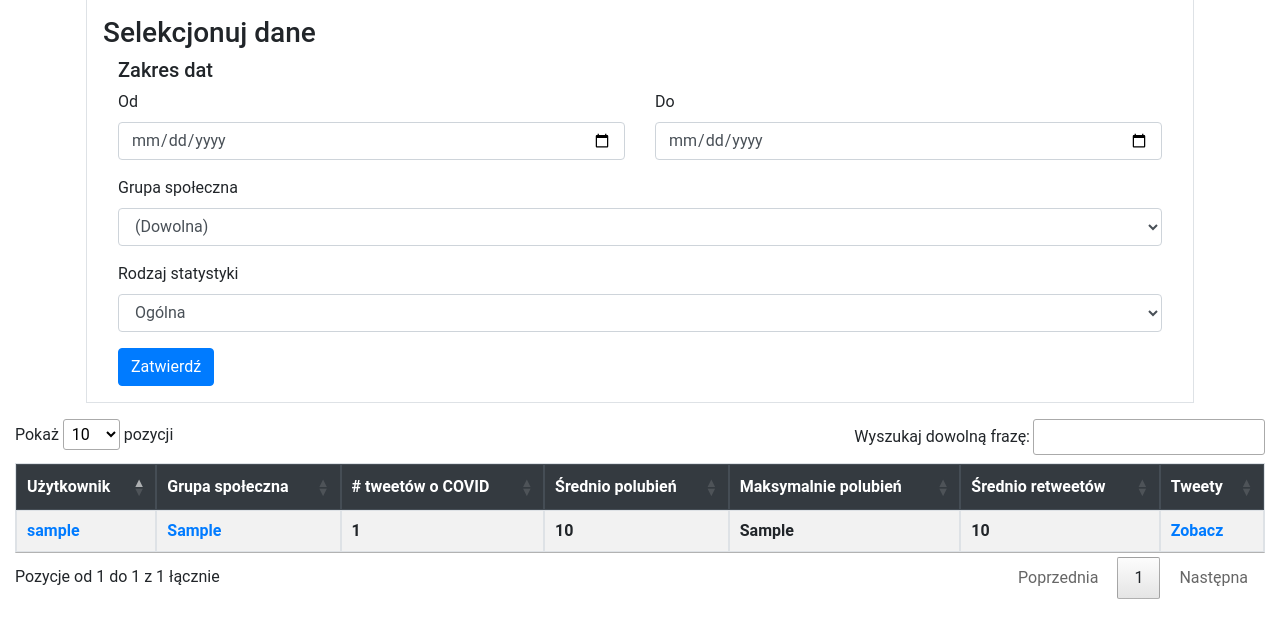
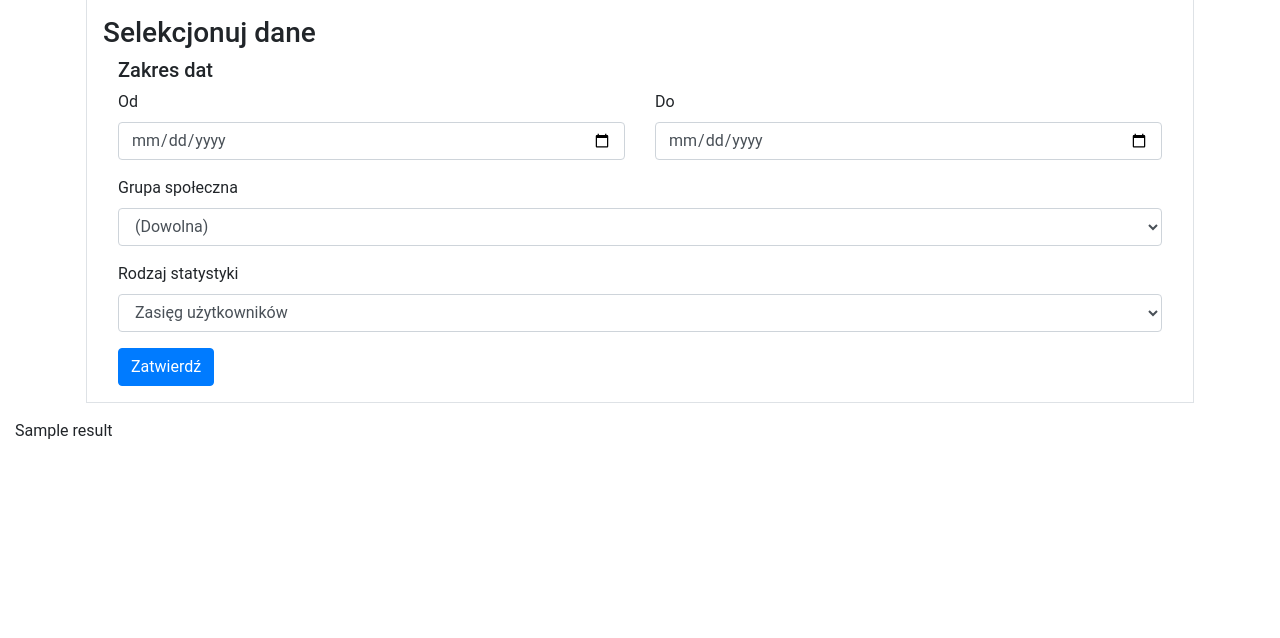
Before and after one commit to JakubRaban/covid-tweet-analysis, a Flask app: template templates/homepage.html in a window 1280 px wide. Shown: the part 73-711 px from the top of the page. Run offline with Flask 2, Linux system fonts and the light colour scheme; the template is opened without the code that fills it: most values are stand-ins (such as "Sample title", 1, 10 or a date in 2020); lists and menus that the app fills with data are empty; some libraries are stand-ins or nearby versions.

Commit message:
Wow, sth worked

```diff
--- a/main.py
+++ b/main.py
@@ -1,14 +1,50 @@
+from datetime import date
+from typing import Optional
+
 import requests
 from flask import Flask, render_template, g, request
 from pymongo import MongoClient
 
 from analyses.most_tweets_per_user import MostTweetsPerUser
 from analyses.range_analysis import RangeAnalysis
-from analyses.sample import SampleAnalysis
 from analyses.tweets_per_day_trend import TweetsPerDayTrend
 from data_source import TweetSource
 
 app = Flask(__name__)
+
+analyses = {
+    "user-range": RangeAnalysis,
+    "most-tweet-count": MostTweetsPerUser
+}
+
+user_groups = {
+    "politicians": ["Inni_Politycy", "KO", "Konfederacja", "Lewica", "PIS", "PSL_Kukiz"],
+    "influencers": ["Influencerzy"],
+    "doctors": ["Lekarze"],
+    "journalists": ["Dziennikarze"],
+}
+
+
+def dates_to_mongo_filter(from_date: str, to_date: str):
+    date_filter_dict = {}
+    if from_date:
+        date_filter_dict['$gte'] = date.fromisoformat(f"{from_date}T")
+    if to_date:
+        date_filter_dict['$lte'] = date.fromisoformat(f"{to_date}T")
+    return [
+        {
+            "$addFields": {
+                "created_at": {
+                    "$toDate": "$created_at"
+                }
+            }
+        },
+        {
+            "$match": {
+                "created_at": date_filter_dict
+            }
+        }
+    ] if date_filter_dict else []
 
 
 def g_factory(g):
@@ -49,6 +85,16 @@ def get_embeddable_tweet_html_by_id(tweet_id):
     return r.json()["html"]
 
 
+def run_analysis(analysis_name: str = "user-range", user_groups_name: str = "all", date_from: Optional[str] = None, date_to: Optional[str] = None):
+    tweet_source = get_tweet_source()
+    analysis_name = analyses[analysis_name]()
+    global user_groups
+    groups = [group.name for group in tweet_source.get_user_groups()] if user_groups_name == "all" \
+        else user_groups[user_groups_name]
+    result = analysis_name.run(tweet_source.get_tweets(groups))
+    return result
+
+
 # @app.route("/")
 # def homepage_view():
 #     tweet_source = get_tweet_source()
@@ -85,11 +131,17 @@ def get_embeddable_tweet_html_by_id(tweet_id):
 #     return render_template("homepage.html", users=users)
 
 
-@app.route('/', methods=['GET', 'POST'])
+@app.route('/')
 def homepage_view():
-    if request.method == 'POST':
-        print(request.form)
-    return render_template("homepage.html", users=[])
+    if request.form:
+        print("abc")
+        result = run_analysis(
+            request.form['statistic-type'], request.form['social-group'],
+            request.form.get('date-from', None), request.form.get('date-to', None)
+        )
+    else:
+        result = run_analysis()
+    return render_template("homepage.html", result=result.render_html())
 
 
 @app.route("/user-summary/<username>")
@@ -160,7 +212,7 @@ def tweet_test_view():
 def sample_analyisis_example():
     tweet_source = get_tweet_source()
     analysis = TweetsPerDayTrend()
-    user_groups = [next(tweet_source.get_user_groups()).name] # only first one
+    user_groups = [next(tweet_source.get_user_groups()).name]  # only first one
     print(user_groups)
     result = analysis.run(tweet_source.get_tweets(user_groups))
 
--- a/templates/homepage.html
+++ b/templates/homepage.html
@@ -4,7 +4,7 @@
     <div class="container-xl p-3">
         <div class="container border p-3">
             <h3>Selekcjonuj dane</h3>
-            <form action="/" method="post">
+            <form action="/" method="get">
                 <div class="container">
                     <h5>Zakres dat</h5>
                     <div class="row">
@@ -21,7 +21,7 @@
                         <div class="col form-group">
                             <label for="social-group">Grupa społeczna</label>
                             <select class="form-control" id="social-group" name="social-group">
-                                <option value="none">(Dowolna)</option>
+                                <option value="all">(Dowolna)</option>
                                 <option value="politicians">Politycy</option>
                                 <option value="influencers">Influencerzy</option>
                                 <option value="doctors">Lekarze</option>
@@ -33,10 +33,8 @@
                         <div class="col form-group">
                             <label for="statistic-type">Rodzaj statystyki</label>
                             <select class="form-control" id="statistic-type" name="statistic-type">
-                                <option value="general">Ogólna</option>
-                                <option value="popularity">Zasięg użytkownika</option>
-                                <option value="social-group">Grupa społeczna</option>
-                                <option value="conspiracy">Teorie spiskowe</option>
+                                <option value="user-range">Zasięg użytkowników</option>
+                                <option value="most-tweet-count">Ilość tweetów użytkowników</option>
                             </select>
                         </div>
                     </div>
@@ -46,39 +44,14 @@
         </div>
     </div>
     <div class="container-fluid">
-        <table class="table table-striped table-bordered" id="datatable-users">
-            <thead class="thead-dark">
-            <tr>
-                <th scope="col">Użytkownik</th>
-                <th scope="col">Grupa społeczna</th>
-                <th scope="col"># tweetów o COVID</th>
-                <th scope="col">Średnio polubień</th>
-                <th scope="col">Maksymalnie polubień</th>
-                <th scope="col">Średnio retweetów</th>
-                <th scope="col">Tweety</th>
-            </tr>
-            </thead>
-            <tbody>
-            {% for user in users %}
-                <tr>
-                    <th scope="row"><a href="#">{{ user["username"] }}</a></th>
-                    <th scope="row"><a href="#">{{ user["social_group"] }}</a></th>
-                    <th scope="row">{{ user["covid_tweet_count"] }}</th>
-                    <th scope="row">{{ user["average_favourites"] }}</th>
-                    <th scope="row">{{ user["most_favourites"] }}</th>
-                    <th scope="row">{{ user["average_retweets"] }}</th>
-                    <th scope="row"><a href="#">Zobacz</a></th>
-                </tr>
-            {% endfor %}
-            </tbody>
-        </table>
+        {{ result|safe }}
     </div>
 {% endblock %}
 
 {% block scripts %}
     <script type="text/javascript" charset="utf8">
         $(document).ready(() => {
-            $('#datatable-users').DataTable({
+            $('table').DataTable({
                 "language": {
                     "processing": "Przetwarzanie...",
                     "search": " Wyszukaj dowolną frazę:",
```
